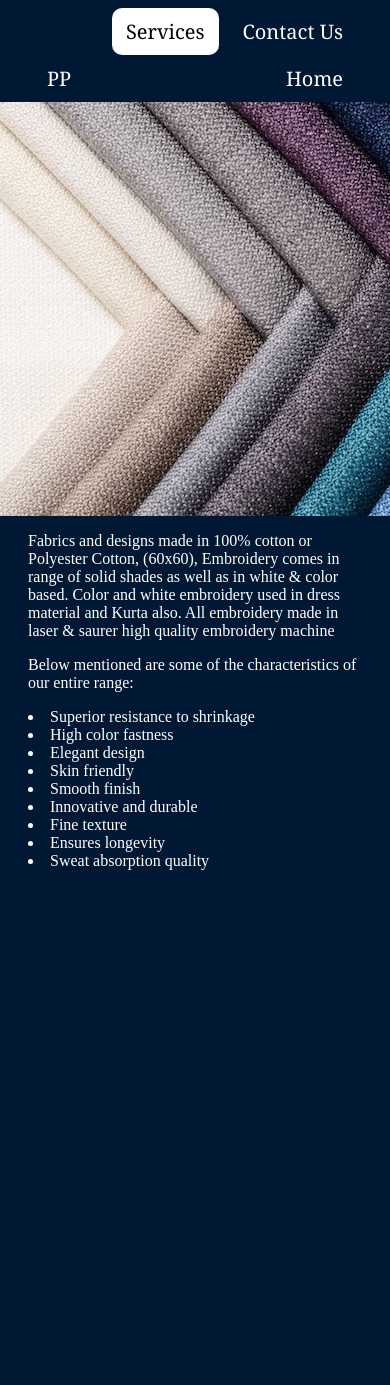
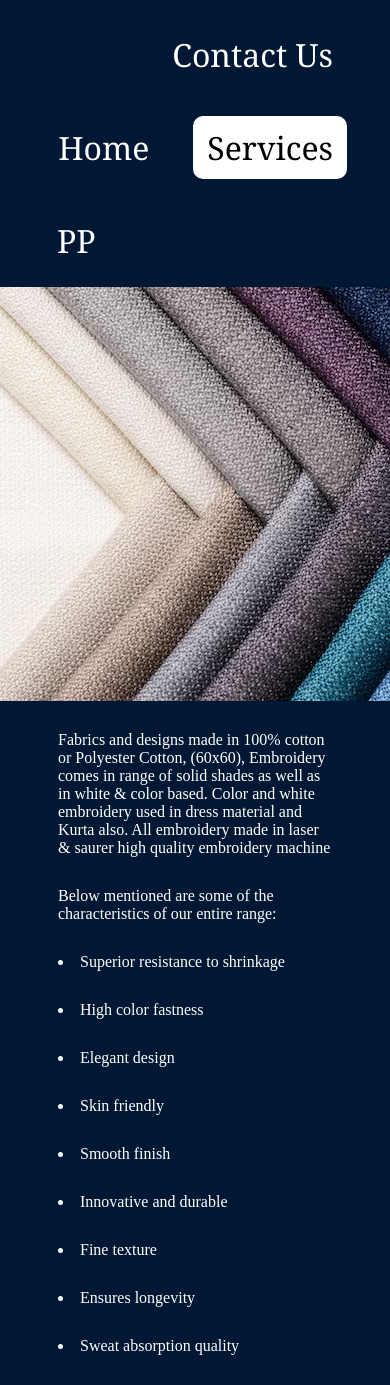
Before and after one commit to architjain061001/CS20, a PHP site: page /services.html in a window 390 px wide; the page is wider, and only the part inside the window is pictured. Before the commit the page ends 870 px from the top of that part, so only its background shows below. Run offline with PHP 8.4, Linux system fonts and the light colour scheme.

Commit message:
sizing for mobile

```diff
--- a/Assignment2/contact.css
+++ b/Assignment2/contact.css
@@ -18,5 +18,6 @@
     }
     .formdet {
         font-size: 16px;
+        margin: 30px;
     }
 }
--- a/Assignment2/home.css
+++ b/Assignment2/home.css
@@ -12,7 +12,8 @@ p {
 
 @media screen and (max-width: 1000px) {
     p {
-        font-size: 12px;
+        font-size: 16px;
+        margin: 30px;
     }
     .homeimage {
         width: 80%;
--- a/Assignment2/services.css
+++ b/Assignment2/services.css
@@ -14,3 +14,17 @@ p {
     padding-left: 20px;
     font-family: 'Times New Roman', Times, serif;
 }
+
+@media screen and (max-width: 1000px) {
+    .attrbt {
+        margin: 30px;
+        font-size: 16px;
+    }
+    p {
+        margin: 30px;
+        font-size: 16px;
+    }
+    .dimage {
+        width: 100%;
+    }
+}
--- a/Assignment2/services.html
+++ b/Assignment2/services.html
@@ -44,6 +44,16 @@
             text-decoration: none;
             border-radius: 10px;
         }
+        @media screen and (max-width: 1000px) {
+            li a {
+                font-size: 2rem;
+                margin: 15px;
+            }
+            #active {
+                font-size: 2rem;
+                margin: 15px;
+            }
+        }
     </style>
 </head>
 
```
Also changed, not shown: Assignment2/contact.html (+10 -0 lines), Assignment2/home.html (+10 -0 lines).
